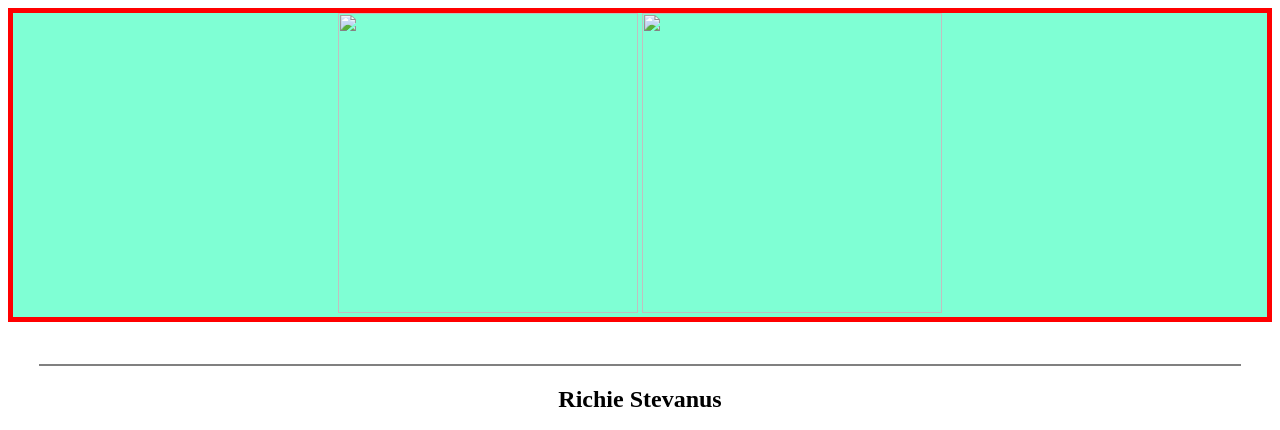
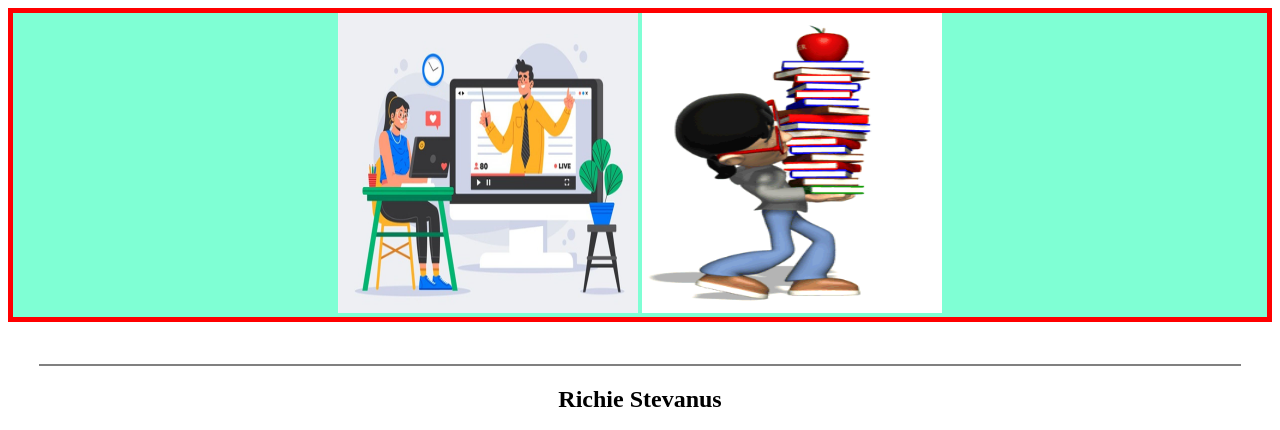
Before and after one commit to richie873/Final_MultimediaSystem, a plain HTML site: page index.html in a window 1280 px wide. Shown: the top 430 px of the page. Drawn offline with Linux system fonts and the light colour scheme.

Commit message:
Update index.html

```diff
--- a/index.html
+++ b/index.html
@@ -18,9 +18,9 @@
 <p class ="one">
    <par id="Exercise-1">
        <seq>
-           <img class="time" src="gambar/gambar.jpg" dur="1s"
+           <img class="time" src="gambar.jpg" dur="1s"
 	      width="300" height="300"/>
-           <img class="time" src="gambar/animasi.gif" dur="300s" width="300" height="300" />
+           <img class="time" src="animasi.gif" dur="300s" width="300" height="300" />
        </seq>
    </par>
 </p>
```
